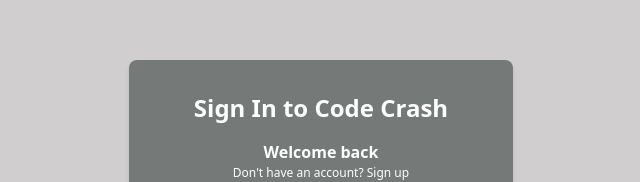
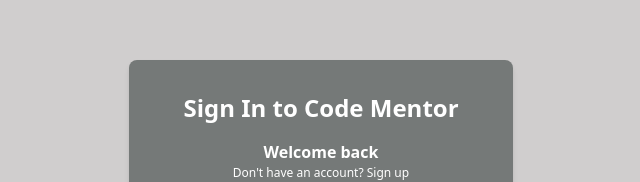
Before and after one commit to Hashir-3105/CodeMentor, a React (Vite) app: page /SignInForm in a window 1280 px wide. Shown: the part 145-327 px from the top of the page, without its empty margins (319-959 px from the left). Built offline with nearby package versions, Linux system fonts and the light colour scheme; no server answers.

Commit message:
change name

```diff
--- a/src/app/auth/SignInForm.jsx
+++ b/src/app/auth/SignInForm.jsx
@@ -50,7 +50,7 @@
         className="bg-[#757978] text-white p-8 rounded-lg shadow-md w-full max-w-sm"
       >
         <h2 className="text-2xl font-bold mb-4 text-center">
-          Sign In to Code Crash
+          Sign In to Code Mentor
         </h2>
         <div className="mb-4 text-center">
           <p className="font-semibold">Welcome back</p>
```
